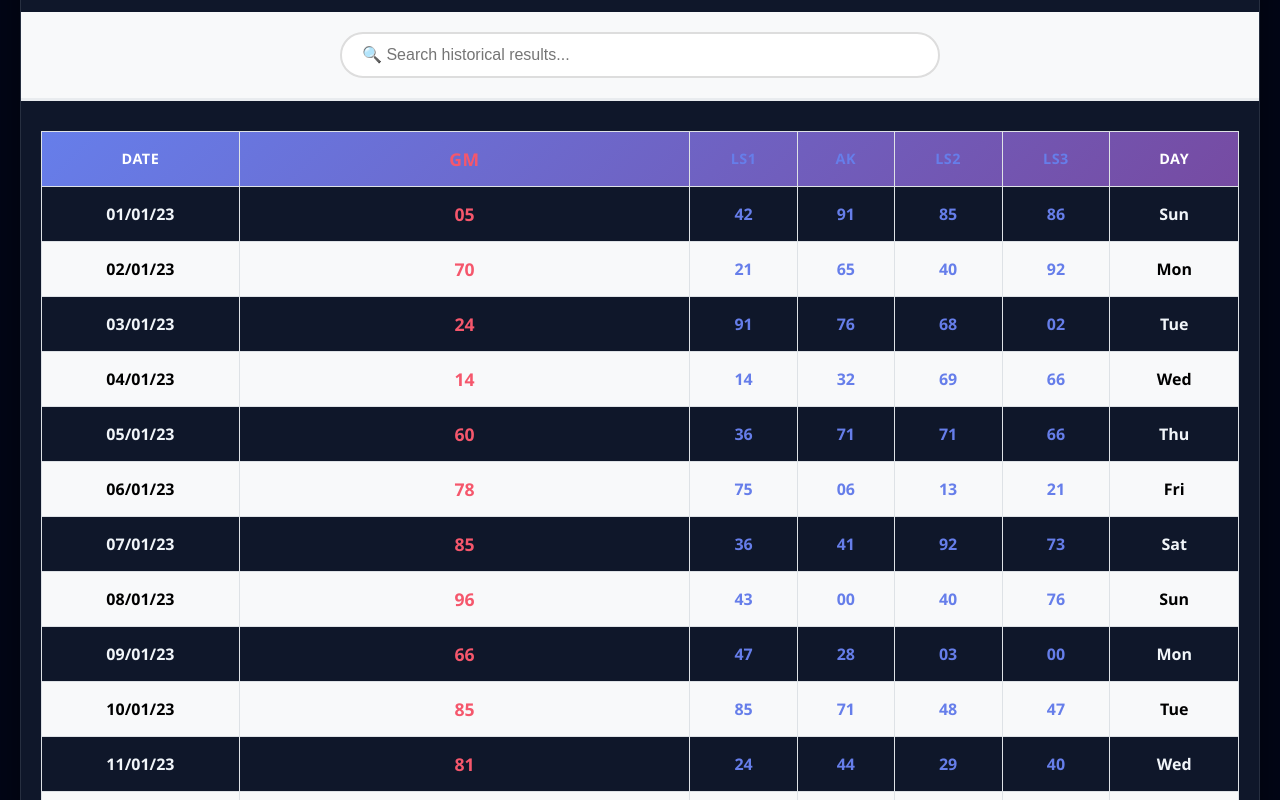
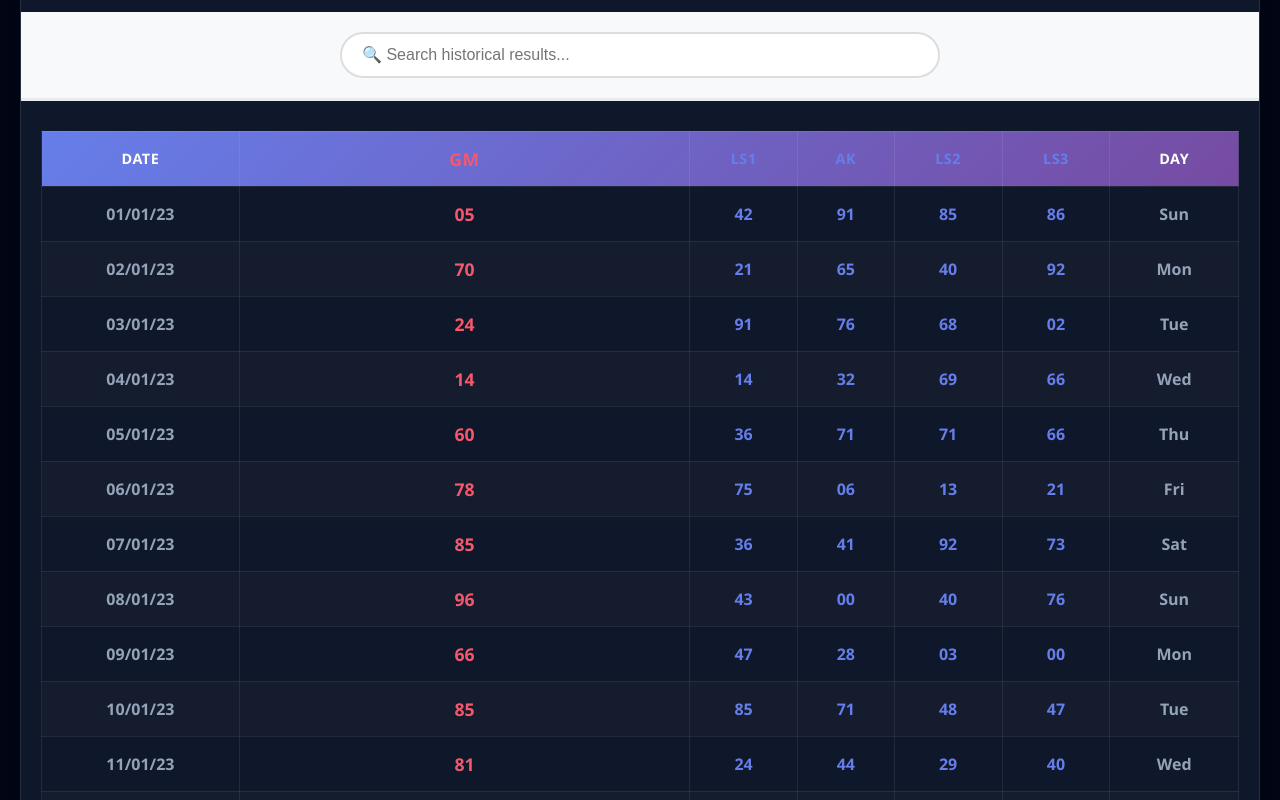
Before and after one commit to umairrana007/ak-lasbela-analysis, a React app in the folder frontend/: page / in a window 1280 px wide. Shown: the part 2220-3020 px from the top of the page. Built offline with nearby package versions, Linux system fonts and the light colour scheme; no server answers; the database is empty; the HTML template or start-up script is replaced by a standard one.

Commit message:
Fix hover contrast: date and day text color now glows white on hover and works with dark theme

```diff
--- a/frontend/src/index.css
+++ b/frontend/src/index.css
@@ -140,7 +140,7 @@ thead {
 th, td {
     padding: 15px 12px;
     text-align: center;
-    border: 1px solid #dee2e6;
+    border: 1px solid rgba(255, 255, 255, 0.08);
 }
 
 th {
@@ -155,12 +155,13 @@ tbody tr {
 }
 
 tbody tr:nth-child(even) {
-    background: #f8f9fa;
+    background: rgba(255, 255, 255, 0.02);
 }
 
 tbody tr:hover {
-    background: #e3f2fd;
-    transform: scale(1.01);
+    background: rgba(59, 130, 246, 0.15) !important;
+    transform: scale(1.002);
+    box-shadow: inset 0 0 10px rgba(59, 130, 246, 0.1);
 }
 
 .gm-column { color: #f5576c; font-weight: bold; font-size: 1.1em; }
@@ -168,11 +169,12 @@ tbody tr:hover {
 .ak-column { color: #667eea; font-weight: 600; }
 .ls2-column { color: #667eea; font-weight: 600; }
 .ls3-column { color: #667eea; font-weight: 600; }
-.date-column, .day-column { font-weight: 600; }
+.date-column, .day-column { color: #94a3b8; font-weight: 600; transition: color 0.2s; }
 
-tbody tr:nth-child(even) .date-column,
-tbody tr:nth-child(even) .day-column {
-    color: #000 !important;
+tbody tr:hover .date-column,
+tbody tr:hover .day-column {
+    color: #ffffff !important;
+    text-shadow: 0 0 10px rgba(255, 255, 255, 0.5);
 }
 
 .modal {
```
